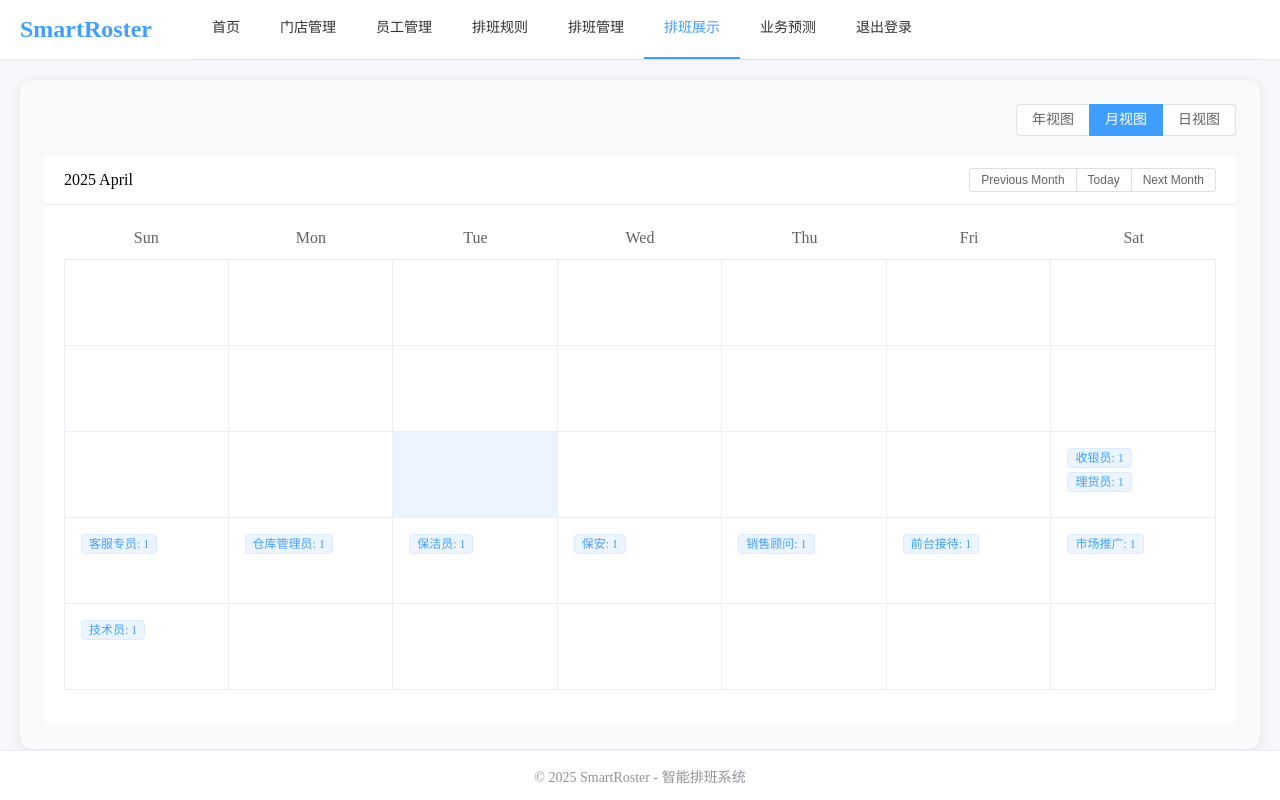
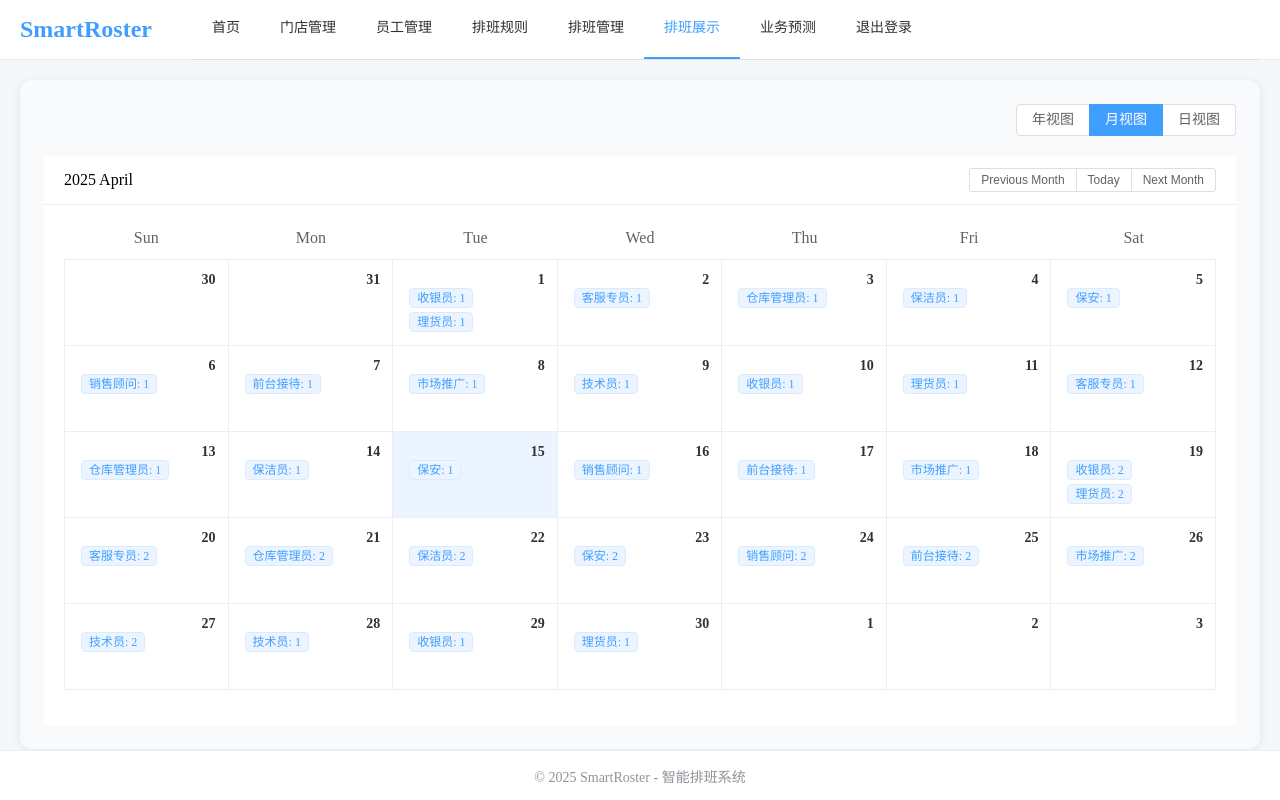
Before and after one commit to zzy-repo/SmartRoster, a Vue app: page /scheduleView in a window 1280 px wide. Built offline with nearby package versions, Linux system fonts and the light colour scheme; no server answers.

Commit message:
feat(MonthView): 添加日历日期显示并调整样式
在日历单元格中添加日期显示，并调整相关样式以改善布局和可读性。同时更新了schedules.json文件，添加了新的排班数据。

```diff
--- a/src/client/assets/data/schedules.json
+++ b/src/client/assets/data/schedules.json
@@ -1,4 +1,324 @@
 [
+  {
+    "id": 16,
+    "start_date": "2025-04-01",
+    "end_date": "2025-04-01",
+    "start_time": "08:00",
+    "end_time": "16:00",
+    "position": "收银员",
+    "employee_name": "张一",
+    "override_reason": ""
+  },
+  {
+    "id": 17,
+    "start_date": "2025-04-01",
+    "end_date": "2025-04-01",
+    "start_time": "12:00",
+    "end_time": "20:00",
+    "position": "理货员",
+    "employee_name": "李二",
+    "override_reason": ""
+  },
+  {
+    "id": 18,
+    "start_date": "2025-04-02",
+    "end_date": "2025-04-02",
+    "start_time": "09:30",
+    "end_time": "17:30",
+    "position": "客服专员",
+    "employee_name": "王三",
+    "override_reason": ""
+  },
+  {
+    "id": 19,
+    "start_date": "2025-04-03",
+    "end_date": "2025-04-03",
+    "start_time": "07:00",
+    "end_time": "15:00",
+    "position": "仓库管理员",
+    "employee_name": "赵四",
+    "override_reason": ""
+  },
+  {
+    "id": 20,
+    "start_date": "2025-04-04",
+    "end_date": "2025-04-04",
+    "start_time": "14:00",
+    "end_time": "22:00",
+    "position": "保洁员",
+    "employee_name": "周五",
+    "override_reason": ""
+  },
+  {
+    "id": 21,
+    "start_date": "2025-04-05",
+    "end_date": "2025-04-05",
+    "start_time": "10:00",
+    "end_time": "18:00",
+    "position": "保安",
+    "employee_name": "吴六",
+    "override_reason": ""
+  },
+  {
+    "id": 22,
+    "start_date": "2025-04-06",
+    "end_date": "2025-04-06",
+    "start_time": "08:30",
+    "end_time": "16:30",
+    "position": "销售顾问",
+    "employee_name": "郑七",
+    "override_reason": ""
+  },
+  {
+    "id": 23,
+    "start_date": "2025-04-07",
+    "end_date": "2025-04-07",
+    "start_time": "13:00",
+    "end_time": "21:00",
+    "position": "前台接待",
+    "employee_name": "孙八",
+    "override_reason": ""
+  },
+  {
+    "id": 24,
+    "start_date": "2025-04-08",
+    "end_date": "2025-04-08",
+    "start_time": "09:00",
+    "end_time": "17:00",
+    "position": "市场推广",
+    "employee_name": "周九",
+    "override_reason": ""
+  },
+  {
+    "id": 25,
+    "start_date": "2025-04-09",
+    "end_date": "2025-04-09",
+    "start_time": "11:00",
+    "end_time": "19:00",
+    "position": "技术员",
+    "employee_name": "钱十",
+    "override_reason": ""
+  },
+  {
+    "id": 26,
+    "start_date": "2025-04-10",
+    "end_date": "2025-04-10",
+    "start_time": "08:00",
+    "end_time": "16:00",
+    "position": "收银员",
+    "employee_name": "陈十一",
+    "override_reason": ""
+  },
+  {
+    "id": 27,
+    "start_date": "2025-04-11",
+    "end_date": "2025-04-11",
+    "start_time": "12:00",
+    "end_time": "20:00",
+    "position": "理货员",
+    "employee_name": "林十二",
+    "override_reason": ""
+  },
+  {
+    "id": 28,
+    "start_date": "2025-04-12",
+    "end_date": "2025-04-12",
+    "start_time": "09:30",
+    "end_time": "17:30",
+    "position": "客服专员",
+    "employee_name": "何十三",
+    "override_reason": ""
+  },
+  {
+    "id": 29,
+    "start_date": "2025-04-13",
+    "end_date": "2025-04-13",
+    "start_time": "07:00",
+    "end_time": "15:00",
+    "position": "仓库管理员",
+    "employee_name": "黄十四",
+    "override_reason": ""
+  },
+  {
+    "id": 30,
+    "start_date": "2025-04-14",
+    "end_date": "2025-04-14",
+    "start_time": "14:00",
+    "end_time": "22:00",
+    "position": "保洁员",
+    "employee_name": "刘十五",
+    "override_reason": ""
+  },
+  {
+    "id": 31,
+    "start_date": "2025-04-15",
+    "end_date": "2025-04-15",
+    "start_time": "10:00",
+    "end_time": "18:00",
+    "position": "保安",
+    "employee_name": "朱十六",
+    "override_reason": ""
+  },
+  {
+    "id": 32,
+    "start_date": "2025-04-16",
+    "end_date": "2025-04-16",
+    "start_time": "08:30",
+    "end_time": "16:30",
+    "position": "销售顾问",
+    "employee_name": "高十七",
+    "override_reason": ""
+  },
+  {
+    "id": 33,
+    "start_date": "2025-04-17",
+    "end_date": "2025-04-17",
+    "start_time": "13:00",
+    "end_time": "21:00",
+    "position": "前台接待",
+    "employee_name": "罗十八",
+    "override_reason": ""
+  },
+  {
+    "id": 34,
+    "start_date": "2025-04-18",
+    "end_date": "2025-04-18",
+    "start_time": "09:00",
+    "end_time": "17:00",
+    "position": "市场推广",
+    "employee_name": "梁十九",
+    "override_reason": ""
+  },
+  {
+    "id": 38,
+    "start_date": "2025-04-19",
+    "end_date": "2025-04-19",
+    "start_time": "08:30",
+    "end_time": "16:30",
+    "position": "收银员",
+    "employee_name": "冯廿三",
+    "override_reason": ""
+  },
+  {
+    "id": 39,
+    "start_date": "2025-04-19",
+    "end_date": "2025-04-19",
+    "start_time": "13:00",
+    "end_time": "21:00",
+    "position": "理货员",
+    "employee_name": "曾廿四",
+    "override_reason": ""
+  },
+  {
+    "id": 40,
+    "start_date": "2025-04-20",
+    "end_date": "2025-04-20",
+    "start_time": "09:00",
+    "end_time": "17:00",
+    "position": "客服专员",
+    "employee_name": "董廿五",
+    "override_reason": ""
+  },
+  {
+    "id": 41,
+    "start_date": "2025-04-21",
+    "end_date": "2025-04-21",
+    "start_time": "07:30",
+    "end_time": "15:30",
+    "position": "仓库管理员",
+    "employee_name": "余廿六",
+    "override_reason": ""
+  },
+  {
+    "id": 42,
+    "start_date": "2025-04-22",
+    "end_date": "2025-04-22",
+    "start_time": "14:30",
+    "end_time": "22:30",
+    "position": "保洁员",
+    "employee_name": "谢廿七",
+    "override_reason": ""
+  },
+  {
+    "id": 43,
+    "start_date": "2025-04-23",
+    "end_date": "2025-04-23",
+    "start_time": "10:30",
+    "end_time": "18:30",
+    "position": "保安",
+    "employee_name": "潘廿八",
+    "override_reason": ""
+  },
+  {
+    "id": 44,
+    "start_date": "2025-04-24",
+    "end_date": "2025-04-24",
+    "start_time": "08:00",
+    "end_time": "16:00",
+    "position": "销售顾问",
+    "employee_name": "杜廿九",
+    "override_reason": ""
+  },
+  {
+    "id": 45,
+    "start_date": "2025-04-25",
+    "end_date": "2025-04-25",
+    "start_time": "12:30",
+    "end_time": "20:30",
+    "position": "前台接待",
+    "employee_name": "钟三十",
+    "override_reason": ""
+  },
+  {
+    "id": 46,
+    "start_date": "2025-04-26",
+    "end_date": "2025-04-26",
+    "start_time": "09:30",
+    "end_time": "17:30",
+    "position": "市场推广",
+    "employee_name": "田卅一",
+    "override_reason": ""
+  },
+  {
+    "id": 47,
+    "start_date": "2025-04-27",
+    "end_date": "2025-04-27",
+    "start_time": "11:30",
+    "end_time": "19:30",
+    "position": "技术员",
+    "employee_name": "魏卅二",
+    "override_reason": ""
+  },
+  {
+    "id": 35,
+    "start_date": "2025-04-28",
+    "end_date": "2025-04-28",
+    "start_time": "11:00",
+    "end_time": "19:00",
+    "position": "技术员",
+    "employee_name": "徐二十",
+    "override_reason": ""
+  },
+  {
+    "id": 36,
+    "start_date": "2025-04-29",
+    "end_date": "2025-04-29",
+    "start_time": "08:00",
+    "end_time": "16:00",
+    "position": "收银员",
+    "employee_name": "邓廿一",
+    "override_reason": ""
+  },
+  {
+    "id": 37,
+    "start_date": "2025-04-30",
+    "end_date": "2025-04-30",
+    "start_time": "12:00",
+    "end_time": "20:00",
+    "position": "理货员",
+    "employee_name": "曹廿二",
+    "override_reason": ""
+  },
   {
     "id": 6,
     "start_date": "2025-04-19",
--- a/src/client/views/schedulesView/MonthView.vue
+++ b/src/client/views/schedulesView/MonthView.vue
@@ -6,6 +6,9 @@
           class="calendar-cell"
           @click="$emit('day-click', new Date(data.day))"
         >
+          <div class="calendar-date">
+            {{ new Date(data.day).getDate() }}
+          </div>
           <div class="date-count">
             <el-tag
               v-for="(count, position) in weeklyPositionCount[new Date(data.day).toISOString().slice(0, 10)] || {}"
@@ -44,8 +47,29 @@ const currentDate = ref(new Date())
   cursor: pointer;
 }
 
+.calendar-date {
+  position: absolute;
+  top: 4px;
+  right: 4px;
+  font-weight: 600;
+  color: var(--el-text-color-primary);
+  font-size: 14px;
+  z-index: 2;
+}
+
+.calendar-cell {
+  min-height: 120px;
+  height: auto;
+  padding: 8px;
+  display: flex;
+  flex-direction: column;
+  position: relative;
+}
+
 .date-count {
-  display: flex;
-  flex-wrap: wrap;
+  margin-top: 12px;
+  gap: 4px;
+  overflow-y: auto;
+  flex-grow: 1;
 }
 </style>
```
